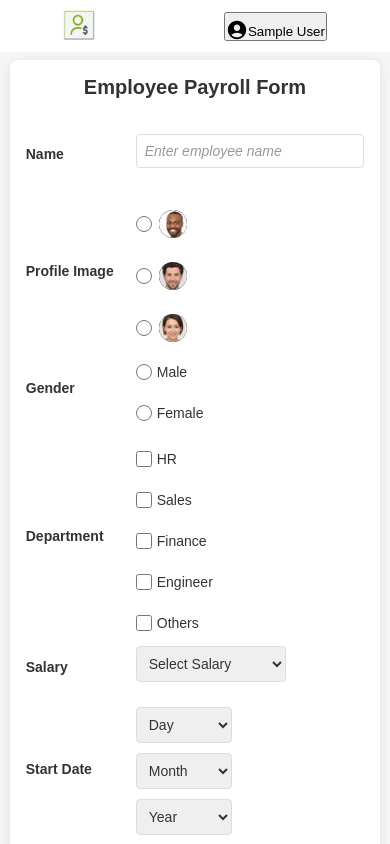
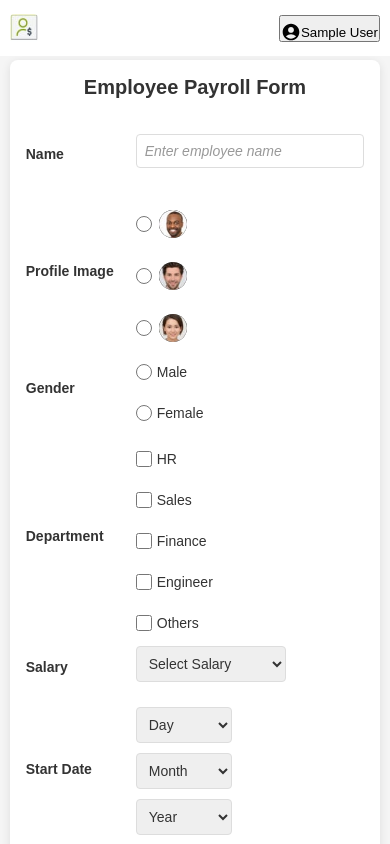
Before and after one commit to Surajdutaa2003/EmployeePayroolReact, a React (Vite) app: page /add-employee in a window 390 px wide. Built offline with nearby package versions, Linux system fonts and the light colour scheme; sample sign-in values are in the browser's storage.

Commit message:
Header.module.scss

```diff
--- a/src/styles/Header.module.scss
+++ b/src/styles/Header.module.scss
@@ -25,46 +25,50 @@
       color: #fff;
     }
   }
-.profileIcon{
+
+  .profileIcon {
+    font-size: 22px;
     position: relative;
-  font-size: 22px;
     top: 5px;
   }
-.dropdownItem{
+
+  .dropdownItem {
     position: relative;
     display: inline-block;
     margin-left: 10px;
     cursor: pointer;
     transition: background-color 0.3s;
     right: 82px;
-  bottom: 16px;
+    bottom: 24px;
   }
+
   .titleLink {
     text-decoration: none;
+    display: flex;
+    justify-content: center;
 
     .title {
-      position: relative;
-      font-size: 16px;
+      font-size: 18px;
       font-weight: 700;
-      margin: 0;
       line-height: 1;
-      display: flex
-  ;
+      text-transform: uppercase;
+      display: flex;
       flex-direction: column;
-      text-transform: uppercase;
-      right: 452px;
-
+      text-align: center;
 
       .employee {
+        position: relative;
         color: #28a745;
-      }
+        right: 459px;
+        top: 2px;      }
 
       .payroll {
+        position: relative;
         color: #000;
+        right: 466px;
       }
     }
   }
-
 
   .logoutButton {
     background-color: #dc3545;
@@ -82,5 +86,50 @@
       background-color: #c82333;
     }
   }
+
+  @media (max-width: 1024px) {
+    padding: 10px 30px;
+
+    .title .titleLink {
+      font-size: 16px;
     }
-// ss
+  }
+
+
+  @media (max-width: 768px) {
+    padding: 10px 20px;
+    flex-direction: row;
+
+    .logo {
+      width: 28px;
+      height: 28px;
+    }
+
+    .title {
+      font-size: 14px;
+    }
+
+    .profileIcon {
+      font-size: 20px;
+    }
+  }
+
+
+  @media (max-width: 480px) {
+    padding: 10px;
+
+    .title {
+      font-size: 12px;
+    }
+
+    .profileSection {
+      display: flex;
+      align-items: center;
+    }
+
+    .dropdownItem {
+      right: 0px;
+      bottom: 1px;
+    }
+  }
+}
```
Lines whose indentation alone changed are shown as unchanged.
